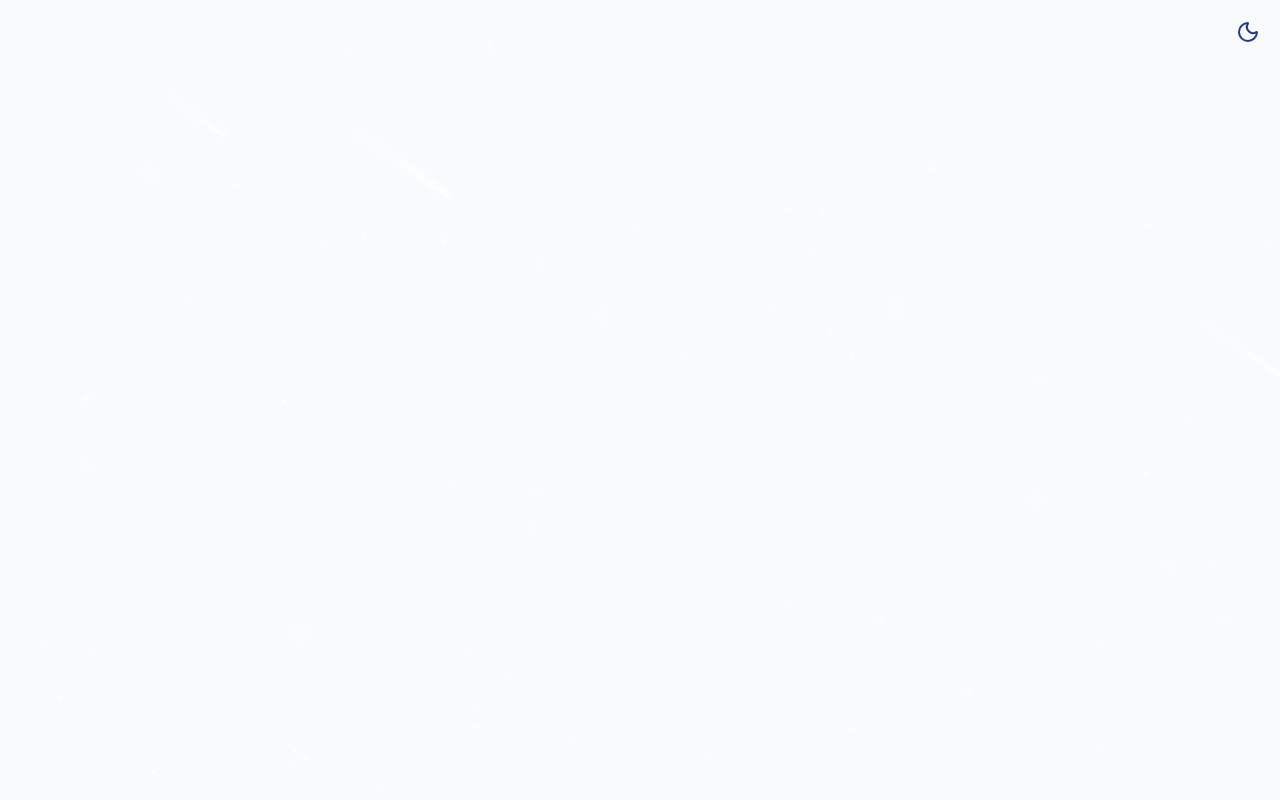
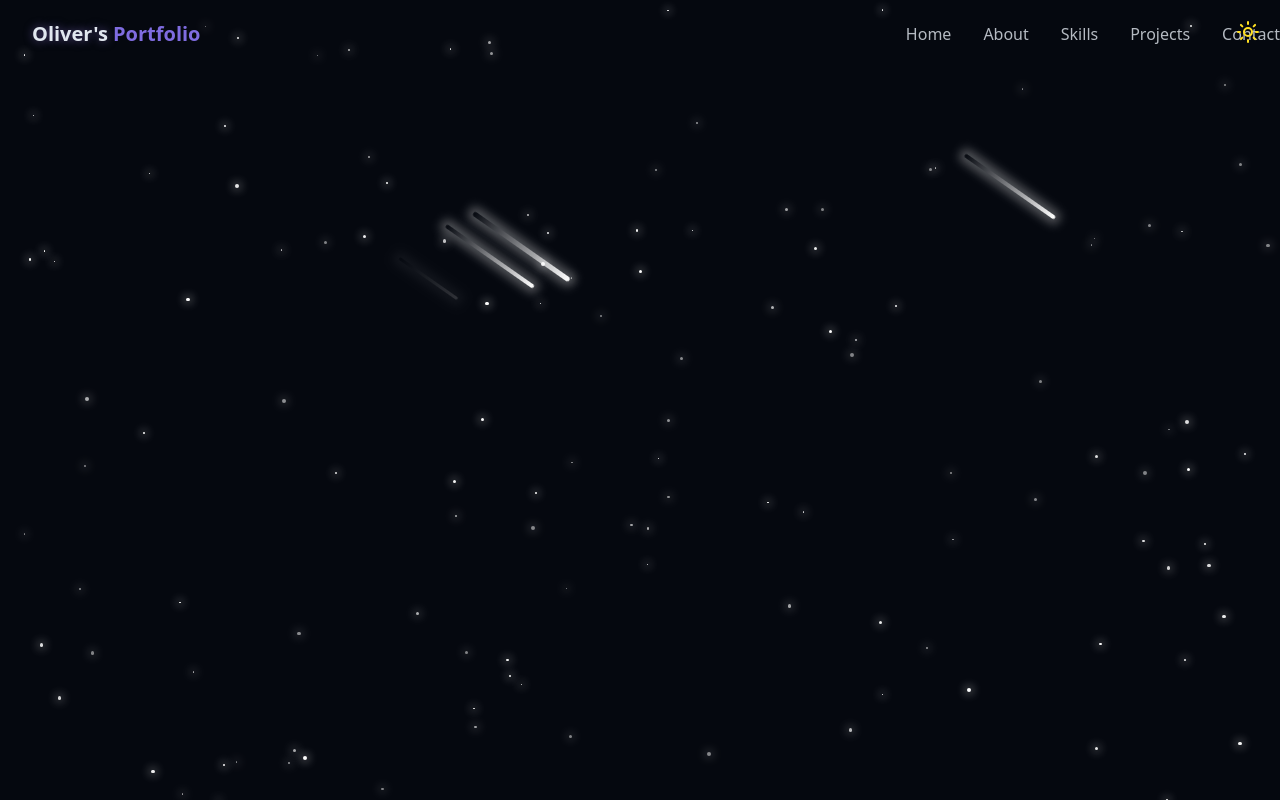
Before and after one commit to grudzinskio/Personal_Website, a React (Vite) app: page / in a window 1280 px wide. Built offline with nearby package versions, Linux system fonts and the light colour scheme.

Commit message:
set up entire core part

```diff
--- /dev/null
+++ b/src/components/Navbar.jsx
@@ -0,0 +1,82 @@
+import { useEffect, useState } from "react";
+import { cn } from "@/lib/utils";
+import { X, Menu} from "lucide-react";
+const navItems = [
+    { name: "Home", href: "#hero" },
+    { name: "About", href: "#about" },
+    { name: "Skills", href: "#skills" },
+    { name: "Projects", href: "#projects" },
+    { name: "Contact", href: "#contact" },
+]
+export const Navbar = () => {
+    const [isScrolled, setIsScrolled] = useState(false);
+    const [isMenuOpen, setIsMenuOpen] = useState(false);
+    useEffect(() => {
+        const handleScroll = () => {
+            setIsScrolled(window.scrollY > 10);
+        };
+        window.addEventListener("scroll", handleScroll);
+        return () => window.removeEventListener("scroll", handleScroll);
+    }, []);
+    return (
+        <nav className={cn(
+            "fixed w-full z-40 transition-all duration-300",
+            isScrolled ? "py-3 bg-background/80 backdrop-blur-md shawdow-xs" : "py-5"
+        )}
+        >
+            <div className='container flex items-center justify-between'>
+                <a className="text-xl font-bold text-primary flex items-center">
+                    <span className="relative z-10">
+                        {" "}
+                        <span className="text-glow text-foreground"> Oliver's </span> Portfolio
+                    </span>
+                </a>
+
+                {/* desktop nav */}
+                <div className="hidden md:flex space-x-8">
+                    {navItems.map((item, key) => (
+                        <a
+                            key={key}
+                            href={item.href}
+                            className="text-foreground/80 hover:text-primary transition-colors duration-300"
+                        >
+                            {item.name}
+                        </a>
+                    ))}
+                </div>
+
+                {/* mobile nav */}
+                <button
+                    onClick={() => setIsMenuOpen((prev) => !prev)}
+                    className="md:hidden p-2 text-foreground z-50"
+                    aria-label={isMenuOpen ? "Close menu" : "Open menu"}
+                >
+                    {isMenuOpen ? <X size={24} /> : <Menu size={24} />}
+                </button>
+
+
+                <div
+                    className={cn(
+                        "fixed inset-0 bg-background/95 backdroup-blur-md z-40 flex flex-col items-center justify-center",
+                        "transition-all duration-300 md:hidden",
+                        isMenuOpen ? "opacity-100 pointer-events-auto" : "opacity-0 pointer-events-none"
+                    )}>
+                    <div className="flex flex-col space-y-8 text-xl">
+                        {navItems.map((item, key) => (
+                            <a
+                                key={key}
+                                href={item.href}
+                                className="text-foreground/80 hover:text-primary transition-colors duration-300"
+                                onClick={() => setIsMenuOpen(false)}
+                            >
+                                {item.name}
+                            </a>
+                        ))}
+                    </div>
+                </div>
+
+
+            </div>
+        </nav>
+    );
+}
--- a/src/components/StarBackground.jsx
+++ b/src/components/StarBackground.jsx
@@ -9,6 +9,11 @@ export const StarBackground = () => {
     useEffect(() => {
         generateStars();
         generateMeteors();
+        const handleResize = () => {
+            generateStars();
+        }
+        window.addEventListener("resize", handleResize);
+        return () => window.removeEventListener("resize", handleResize);
     }, []);
 
     const generateStars = () => {
--- a/src/components/ThemeToggle.jsx
+++ b/src/components/ThemeToggle.jsx
@@ -5,11 +5,14 @@ export const ThemeToggle = () => {
     const [isDarkMode, setIsDarkMode] = useState(true);
     useEffect(() => {
         const storedTheme = localStorage.getItem("theme");
-        if (storedTheme === "dark") {
+        if (storedTheme === "light") {
+            document.documentElement.classList.remove("dark");
+            setIsDarkMode(false);
+        } else {
+            // Default to dark mode if not set or set to dark
             document.documentElement.classList.add("dark");
-        } else {
-            localStorage.setItem("theme", "light");
-            setIsDarkMode(false);
+            localStorage.setItem("theme", "dark");
+            setIsDarkMode(true);
         }
     }, []);
     const toggleTheme = () => {
--- a/src/pages/Home.jsx
+++ b/src/pages/Home.jsx
@@ -1,5 +1,6 @@
 import { ThemeToggle } from "../components/ThemeToggle";
 import { StarBackground } from "../components/StarBackground";
+import { Navbar } from "../components/Navbar";
 
 export const Home = () => {
     return <div className="min-h-screen bg-background text-foreground overflow-x-hidden">
@@ -8,7 +9,7 @@ export const Home = () => {
         {/* Background effects */}
         <StarBackground />
         {/* Navbar */}
-
+        <Navbar />
         {/* Main contents */}
 
         {/* Footer */}
```
